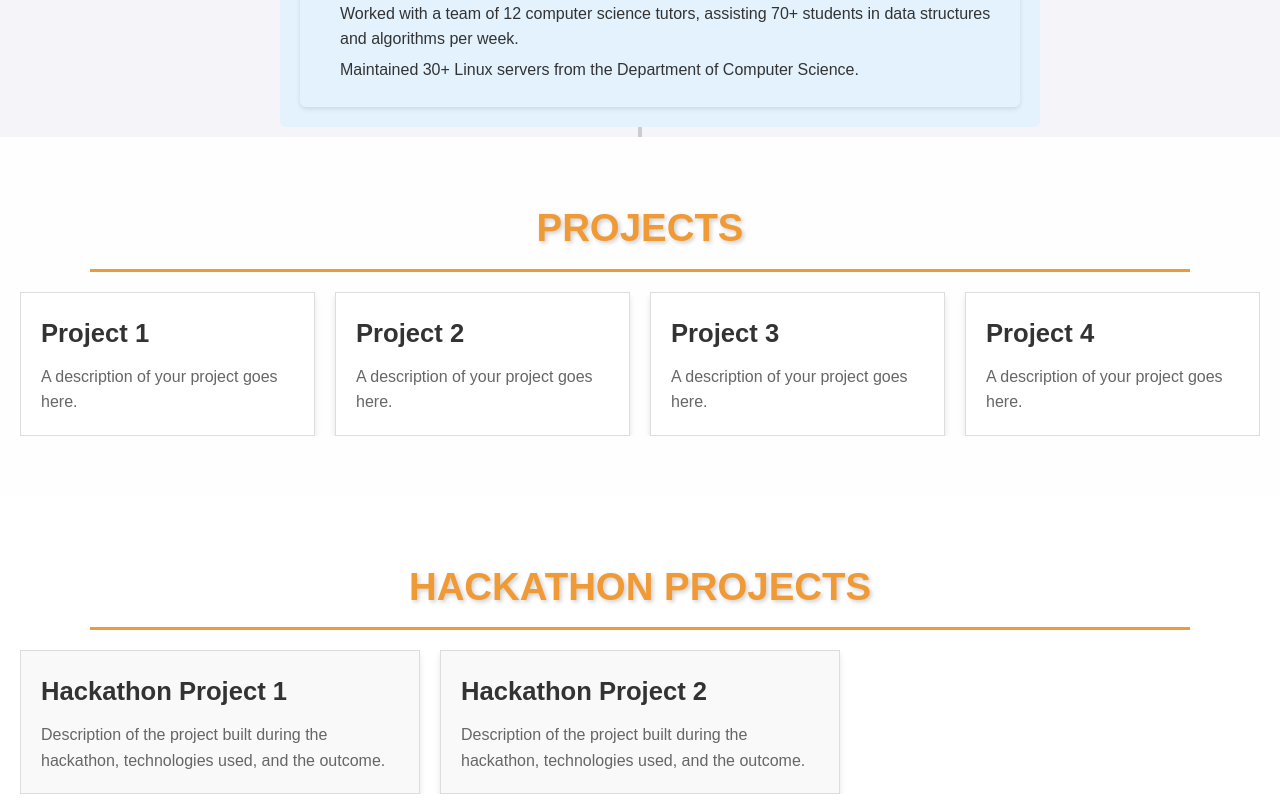
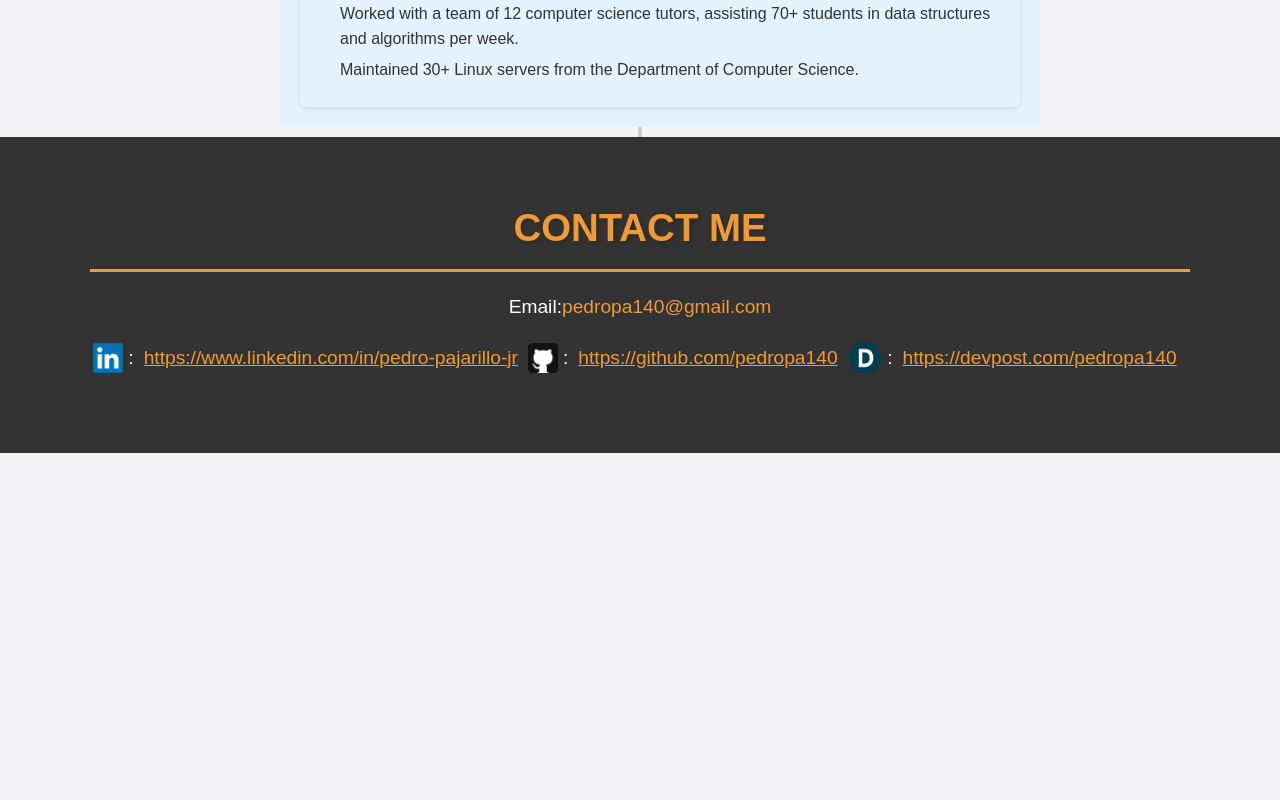
Before and after one commit to pedropa140/backup_portfolio, a React (Create React App) app: page / in a window 1280 px wide. Shown: the part 3440-4240 px from the top of the page. After the commit the page ends 3893 px from the top, so only its background shows below. Built offline with nearby package versions, Linux system fonts and the light colour scheme.

Commit message:
20240930T14:40:53 - Making changes to site.

```diff
--- a/src/App.js
+++ b/src/App.js
@@ -17,8 +17,8 @@ function App() {
       <About />
       <Education />
       <Experience />
-      <Projects />
-      <Hackathon />
+      {/* <Projects />
+      <Hackathon /> */}
       <Contact />
     </div>
   );
```
